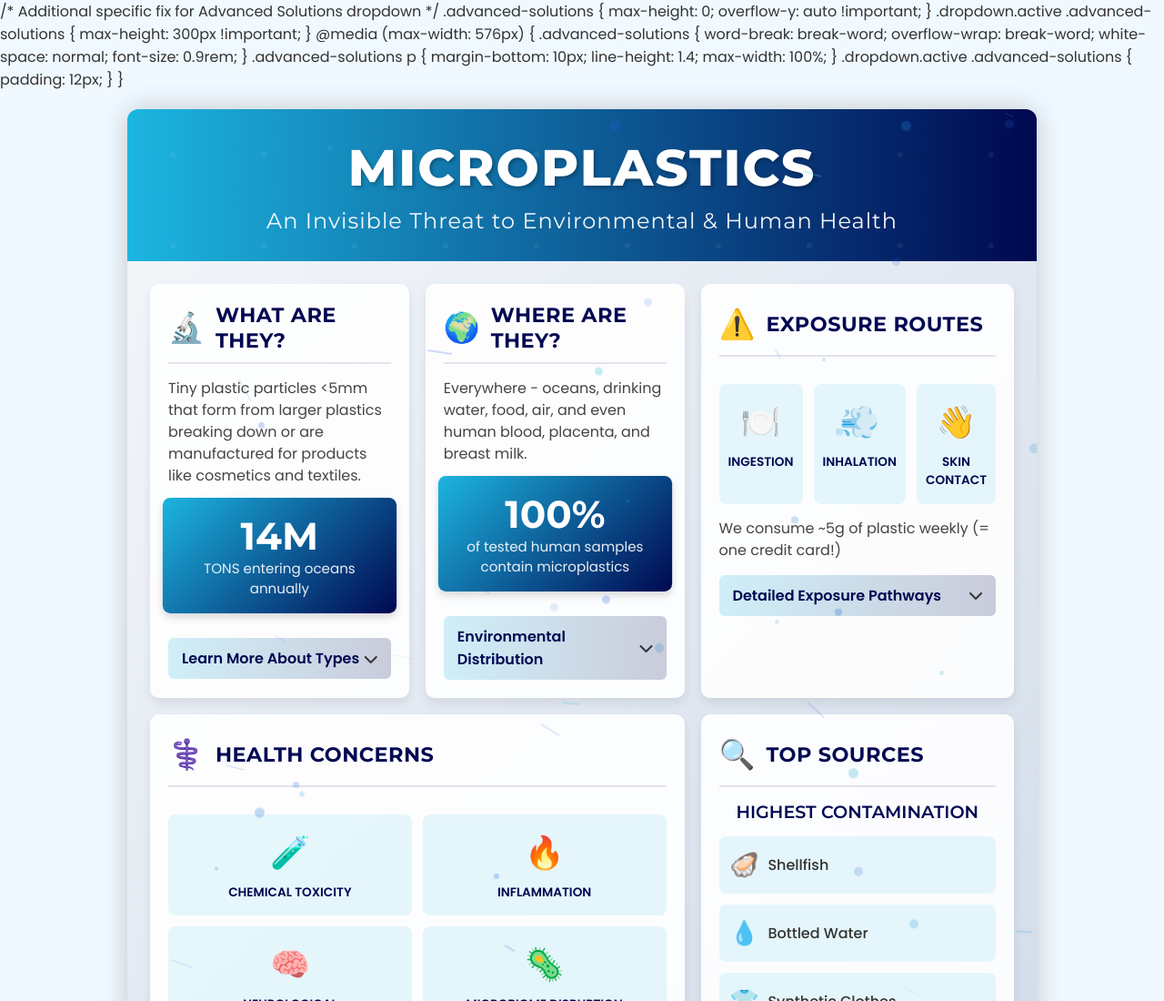
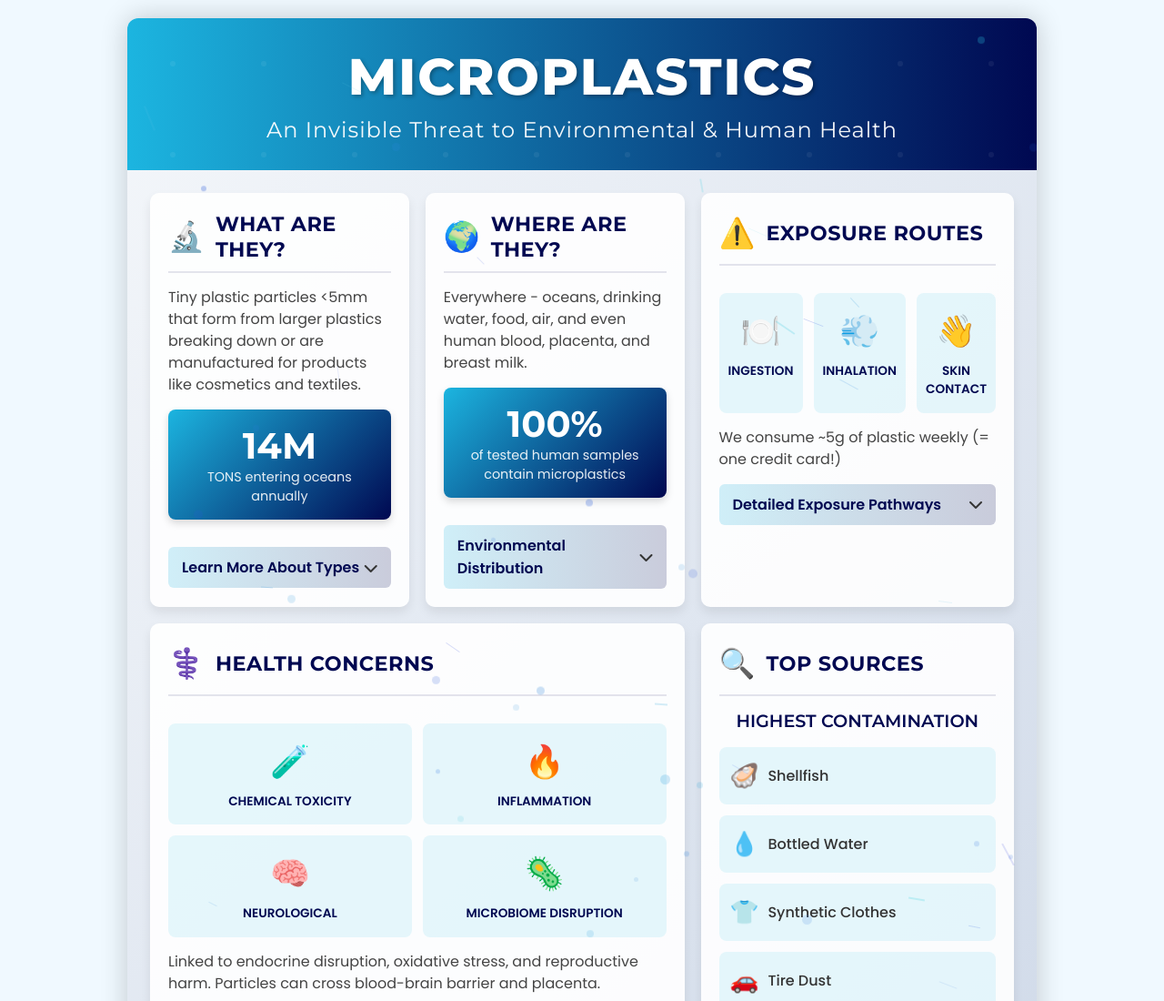
Before and after one commit to wandanishirfan/web-microplastic, a plain HTML site: page index.html in a window 1280 px wide. Shown: the top 1100 px of the page at 91% size. Drawn offline with Linux system fonts and the light colour scheme.

Commit message:
Update index.html

```diff
--- a/index.html
+++ b/index.html
@@ -1,31 +1,4 @@
-/* Additional specific fix for Advanced Solutions dropdown */
-        .advanced-solutions {
-            max-height: 0;
-            overflow-y: auto !important;
-        }
-
-        .dropdown.active .advanced-solutions {
-            max-height: 300px !important;
-        }
-
-        @media (max-width: 576px) {
-            .advanced-solutions {
-                word-break: break-word;
-                overflow-wrap: break-word;
-                white-space: normal;
-                font-size: 0.9rem;
-            }
-
-            .advanced-solutions p {
-                margin-bottom: 10px;
-                line-height: 1.4;
-                max-width: 100%;
-            }
-
-            .dropdown.active .advanced-solutions {
-                padding: 12px;
-            }
-        }<!DOCTYPE html>
+<!DOCTYPE html>
 <html lang="en">
 <head>
     <meta charset="UTF-8">
@@ -65,14 +38,6 @@
             z-index: 0;
         }
 
-        .micro-fragment {
-            position: absolute;
-            width: 0;
-            height: 0;
-            opacity: 0.5;
-            z-index: 0;
-        }
-
         .micro-fiber {
             position: absolute;
             opacity: 0.5;
@@ -97,6 +62,7 @@
             0% { transform: rotate(0deg); }
             100% { transform: rotate(360deg); }
         }
+
         .header {
             background: linear-gradient(90deg, #1cb5e0 0%, #000851 100%);
             color: white;
@@ -139,7 +105,6 @@
             padding: 25px;
         }
 
-        /* Responsive adjustments */
         @media (max-width: 992px) {
             .content {
                 grid-template-columns: repeat(2, 1fr);
@@ -190,6 +155,7 @@
                 grid-template-columns: repeat(2, 1fr);
             }
         }
+
         .section {
             background-color: rgba(255, 255, 255, 0.9);
             border-radius: 10px;
@@ -356,7 +322,6 @@
             transition: max-height 0.5s ease, padding 0.5s ease;
             word-wrap: break-word;
             overflow-y: auto;
-            max-height: 0;
         }
         .dropdown.active .dropdown-content {
             max-height: 500px;
@@ -371,7 +336,6 @@
             transform: rotate(180deg);
         }
 
-        /* Ensure dropdown content is scrollable and contained on mobile */
         @media (max-width: 576px) {
             .dropdown-content {
                 overflow-x: hidden;
@@ -386,16 +350,23 @@
                 font-size: 0.9rem;
                 margin-bottom: 8px;
             }
-        }
 
-        /* Animation */
-        @keyframes pulse {
-            0% { transform: scale(1); }
-            50% { transform: scale(1.05); }
-            100% { transform: scale(1); }
-        }
-        .pulse-animation {
-            animation: pulse 2s infinite;
+            .advanced-solutions {
+                word-break: break-word;
+                overflow-wrap: break-word;
+                white-space: normal;
+                font-size: 0.9rem;
+            }
+            .advanced-solutions p {
+                margin-bottom: 10px;
+                line-height: 1.4;
+                max-width: 100%;
+            }
+            .dropdown.active .advanced-solutions {
+                padding: 12px;
+                max-height: 300px;
+                overflow-y: auto;
+            }
         }
     </style>
 </head>
@@ -647,9 +618,7 @@
     </div>
 
     <script>
-        // JavaScript for dropdown functionality and microplastic animations
         document.addEventListener('DOMContentLoaded', function() {
-            // Dropdown functionality
             const dropdowns = document.querySelectorAll('.dropdown-header');
 
             dropdowns.forEach(dropdown => {
@@ -657,27 +626,22 @@
                     const parent = this.parentElement;
                     const isActive = parent.classList.contains('active');
 
-                    // Close all dropdowns
                     document.querySelectorAll('.dropdown').forEach(item => {
                         item.classList.remove('active');
                     });
 
-                    // If the clicked dropdown wasn't active, open it
                     if (!isActive) {
                         parent.classList.add('active');
                     }
                 });
             });
 
-            // Create animated microplastic elements
             const poster = document.querySelector('.poster');
 
-            // Get poster dimensions for responsive calculations
             const posterRect = poster.getBoundingClientRect();
             const posterWidth = posterRect.width;
             const posterHeight = posterRect.height;
 
-            // Adjust number of particles based on screen size
             let particleCount = 40;
             let fiberCount = 35;
 
@@ -689,75 +653,13 @@
                 fiberCount = 25;
             }
 
-            // Create microplastic particles (round beads)
-            for (let i = 0; i < particleCount; i++) {
-                const particle = document.createElement('div');
-                particle.className = 'micro-particle';
+            createParticles(particleCount, fiberCount);
 
-                // Random size between 4-12px, but smaller on mobile
-                const sizeMultiplier = window.innerWidth < 768 ? 0.8 : 1;
-                const size = (Math.floor(Math.random() * 8) + 4) * sizeMultiplier;
-                particle.style.width = size + 'px';
-                particle.style.height = size + 'px';
-
-                // Random position
-                particle.style.left = Math.random() * 100 + '%';
-                particle.style.top = Math.random() * 100 + '%';
-
-                // Random color (blues and teals)
-                const opacity = Math.random() * 0.3 + 0.2;
-                const hue = Math.floor(Math.random() * 40) + 190; // Blue to teal range
-                particle.style.backgroundColor = `hsla(${hue}, 70%, 50%, ${opacity})`;
-
-                // Animation
-                const duration = Math.random() * 15 + 10;
-                const delay = Math.random() * 5;
-                particle.style.animation = `float ${duration}s ease-in-out ${delay}s infinite`;
-
-                poster.appendChild(particle);
-            }
-
-            // Create microplastic fibers (lines)
-            for (let i = 0; i < fiberCount; i++) {
-                const fiber = document.createElement('div');
-                fiber.className = 'micro-fiber';
-
-                // Random position
-                fiber.style.left = Math.random() * 100 + '%';
-                fiber.style.top = Math.random() * 100 + '%';
-
-                // Create line - smaller on mobile
-                const lengthMultiplier = window.innerWidth < 768 ? 0.7 : 1;
-                const length = (Math.floor(Math.random() * 20) + 10) * lengthMultiplier;
-                const width = Math.floor(Math.random() * 2) + 1;
-                fiber.style.width = length + 'px';
-                fiber.style.height = width + 'px';
-
-                // Random rotation
-                const rotation = Math.random() * 180;
-                fiber.style.transform = `rotate(${rotation}deg)`;
-
-                // Random color (light blues and teals)
-                const opacity = Math.random() * 0.4 + 0.2;
-                const hue = Math.floor(Math.random() * 60) + 180;
-                fiber.style.backgroundColor = `hsla(${hue}, 70%, 60%, ${opacity})`;
-
-                // Animation
-                const duration = Math.random() * 25 + 20;
-                const delay = Math.random() * 5;
-                fiber.style.animation = `spin ${duration}s linear ${delay}s infinite`;
-
-                poster.appendChild(fiber);
-            }
-
-            // Handle window resize to adjust particles
             window.addEventListener('resize', function() {
-                // Remove existing particles to prevent accumulation
                 document.querySelectorAll('.micro-particle, .micro-fiber').forEach(el => {
                     el.remove();
                 });
 
-                // Re-calculate particle counts
                 let newParticleCount = 40;
                 let newFiberCount = 35;
 
@@ -769,32 +671,26 @@
                     newFiberCount = 25;
                 }
 
-                // Create particles again with new counts and sizes
                 createParticles(newParticleCount, newFiberCount);
             });
 
             function createParticles(particleCount, fiberCount) {
-                // Create microplastic particles (round beads)
                 for (let i = 0; i < particleCount; i++) {
                     const particle = document.createElement('div');
                     particle.className = 'micro-particle';
 
-                    // Random size between 4-12px, but smaller on mobile
                     const sizeMultiplier = window.innerWidth < 768 ? 0.8 : 1;
                     const size = (Math.floor(Math.random() * 8) + 4) * sizeMultiplier;
                     particle.style.width = size + 'px';
                     particle.style.height = size + 'px';
 
-                    // Random position
                     particle.style.left = Math.random() * 100 + '%';
                     particle.style.top = Math.random() * 100 + '%';
 
-                    // Random color (blues and teals)
                     const opacity = Math.random() * 0.3 + 0.2;
-                    const hue = Math.floor(Math.random() * 40) + 190; // Blue to teal range
+                    const hue = Math.floor(Math.random() * 40) + 190;
                     particle.style.backgroundColor = `hsla(${hue}, 70%, 50%, ${opacity})`;
 
-                    // Animation
                     const duration = Math.random() * 15 + 10;
                     const delay = Math.random() * 5;
                     particle.style.animation = `float ${duration}s ease-in-out ${delay}s infinite`;
@@ -802,32 +698,26 @@
                     poster.appendChild(particle);
                 }
 
-                // Create microplastic fibers (lines)
                 for (let i = 0; i < fiberCount; i++) {
                     const fiber = document.createElement('div');
                     fiber.className = 'micro-fiber';
 
-                    // Random position
                     fiber.style.left = Math.random() * 100 + '%';
                     fiber.style.top = Math.random() * 100 + '%';
 
-                    // Create line - smaller on mobile
                     const lengthMultiplier = window.innerWidth < 768 ? 0.7 : 1;
                     const length = (Math.floor(Math.random() * 20) + 10) * lengthMultiplier;
                     const width = Math.floor(Math.random() * 2) + 1;
                     fiber.style.width = length + 'px';
                     fiber.style.height = width + 'px';
 
-                    // Random rotation
                     const rotation = Math.random() * 180;
                     fiber.style.transform = `rotate(${rotation}deg)`;
 
-                    // Random color (light blues and teals)
                     const opacity = Math.random() * 0.4 + 0.2;
                     const hue = Math.floor(Math.random() * 60) + 180;
                     fiber.style.backgroundColor = `hsla(${hue}, 70%, 60%, ${opacity})`;
 
-                    // Animation
                     const duration = Math.random() * 25 + 20;
                     const delay = Math.random() * 5;
                     fiber.style.animation = `spin ${duration}s linear ${delay}s infinite`;
@@ -837,5 +727,3 @@
             }
         });
     </script>
-</body>
-</html>
```
